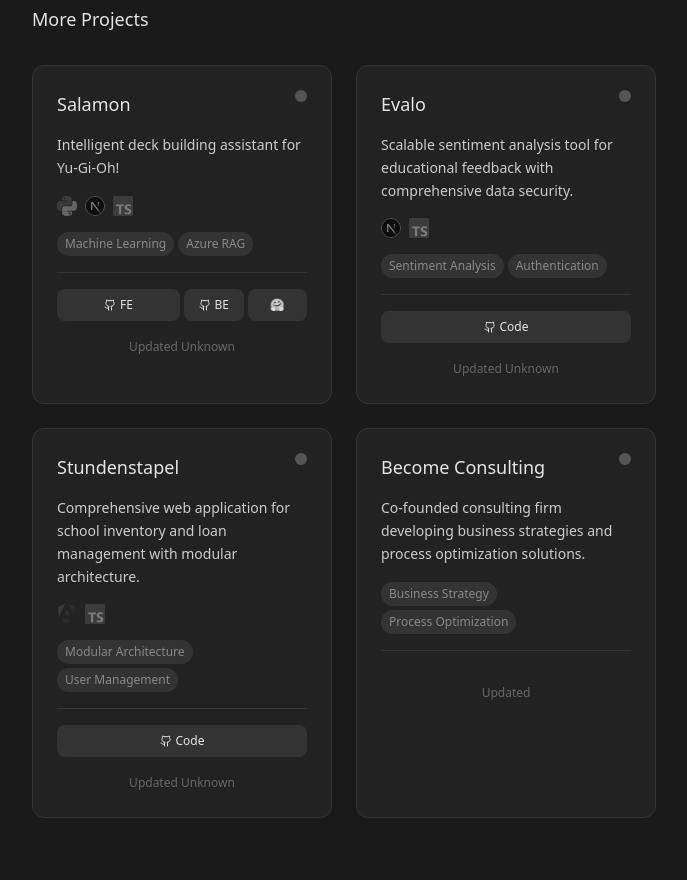
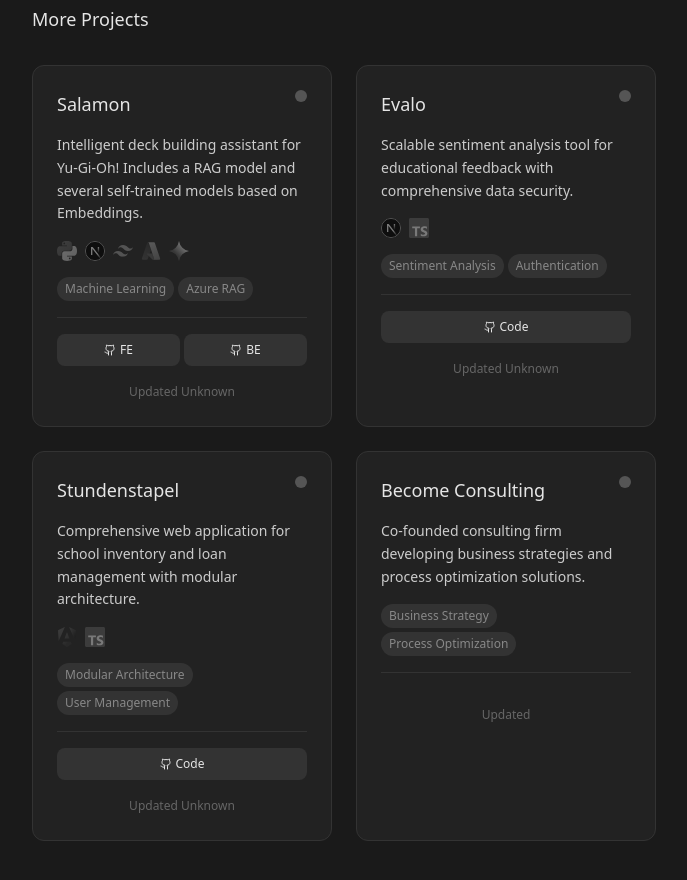
Before and after one commit to MosesCommitsFraud/msc, a Next.js app: page /projects in a window 1280 px wide. Shown: the part 1640-2520 px from the top of the page, without its empty margins (296-983 px from the left). Built offline with nearby package versions, Linux system fonts and the light colour scheme; no server answers.

Commit message:
adjusted layout again and added one project

```diff
--- a/app/projects/page.tsx
+++ b/app/projects/page.tsx
@@ -15,6 +15,8 @@ const AngularIcon = "/icons/angular.svg"
 const MySQLIcon = "/icons/mysql.svg"
 const TailwindIcon = "/icons/tailwindcss.svg"
 const JSONIcon = "/icons/json.svg"
+const AzureIcon = "/icons/azure.svg"
+const GeminiIcon = "/icons/gemini.svg"
 
 export default function ProjectsPage() {
   const [hoveredProject, setHoveredProject] = useState<string | null>(null)
@@ -91,11 +93,10 @@ export default function ProjectsPage() {
   const completedProjects = [
     {
       title: "Salamon",
-      description: "Intelligent deck building assistant for Yu-Gi-Oh!",
+      description: "Intelligent deck building assistant for Yu-Gi-Oh! Includes a RAG model and several self-trained models based on Embeddings.",
       repositories: {
-        frontend: "your-username/salamon-frontend",
-        backend: "your-username/salamon-backend",
-        huggingface: "your-username/salamon-model"
+        frontend: "MosesCommitsFraud/Salamon-Frontend",
+        backend: "MosesCommitsFraud/Salamon-Backend"
       },
       demoUrl: null,
       status: "completed",
@@ -103,9 +104,11 @@ export default function ProjectsPage() {
       technologies: [
         { name: "Python", icon: PythonIcon },
         { name: "Next.js", icon: NextJSIcon },
-        { name: "TypeScript", icon: TypeScriptIcon },
+        { name: "Tailwind", icon: TailwindIcon },
+        { name: "Azure RAG", icon: AzureIcon },
+        { name: "Gemini", icon: GeminiIcon }
       ],
-      highlights: ["Machine Learning", "Azure RAG", "Strategy AI"],
+      highlights: ["Machine Learning", "Azure RAG", "Gemini"],
       category: "ai",
     },
     {
@@ -398,8 +401,21 @@ export default function ProjectsPage() {
                   <div className="pt-4 border-t border-[#333] space-y-3">
                                         <div className="grid grid-cols-4 gap-1">
                       {(() => {
-                        const repoCount = Object.keys(project.repositories).length;
-                        const hasDemo = !!project.demoUrl;
+                        // Count total buttons that will be rendered
+                        const buttons = [];
+                        if (project.demoUrl) buttons.push('demo');
+                        if ((project.repositories as any).github) buttons.push('github');
+                        if ((project.repositories as any).frontend) buttons.push('frontend');
+                        if ((project.repositories as any).backend) buttons.push('backend');
+                        if ((project.repositories as any).huggingface) buttons.push('huggingface');
+
+                        const totalButtons = buttons.length;
+                        const colSpan = totalButtons === 1 ? 'col-span-4' :
+                                       totalButtons === 2 ? 'col-span-2' :
+                                       totalButtons === 3 ? 'col-span-1' : 'col-span-1';
+
+                        // For 3 buttons, make the first one span 2 columns
+                        const firstColSpan = totalButtons === 3 ? 'col-span-2' : colSpan;
 
                         return (
                           <>
@@ -415,11 +431,7 @@ export default function ProjectsPage() {
                                     }
                                   }
                                 }}
-                                className={`px-3 py-2 bg-[#333] hover:bg-[#444] rounded-lg text-xs text-[#e5e5e5] transition-colors flex items-center justify-center gap-1 ${
-                                  repoCount === 0 ? 'col-span-4' :
-                                  repoCount === 1 ? 'col-span-3' :
-                                  repoCount === 2 ? 'col-span-2' : 'col-span-1'
-                                }`}
+                                className={`px-3 py-2 bg-[#333] hover:bg-[#444] rounded-lg text-xs text-[#e5e5e5] transition-colors flex items-center justify-center gap-1 ${firstColSpan}`}
                               >
                                 <ExternalLink className="w-3 h-3" />
                                 Demo
@@ -428,23 +440,16 @@ export default function ProjectsPage() {
                             {(project.repositories as any).github && (
                               <button
                                 onClick={() => window.open(`https://github.com/${(project.repositories as any).github}`, '_blank')}
-                                className={`px-2 py-2 bg-[#333] hover:bg-[#444] rounded-lg text-xs text-[#e5e5e5] transition-colors flex items-center justify-center gap-1 ${
-                                  !hasDemo && repoCount === 1 ? 'col-span-4' :
-                                  !hasDemo && repoCount === 2 ? 'col-span-2' :
-                                  !hasDemo && repoCount === 3 ? 'col-span-1' : 'col-span-1'
-                                }`}
+                                className={`px-2 py-2 bg-[#333] hover:bg-[#444] rounded-lg text-xs text-[#e5e5e5] transition-colors flex items-center justify-center gap-1 ${project.demoUrl ? colSpan : firstColSpan}`}
                               >
                                 <Github className="w-3 h-3" />
-                                {!hasDemo && repoCount === 1 ? <span>Code</span> : ''}
+                                {totalButtons === 1 ? <span>Code</span> : ''}
                               </button>
                             )}
                             {(project.repositories as any).frontend && (
                               <button
                                 onClick={() => window.open(`https://github.com/${(project.repositories as any).frontend}`, '_blank')}
-                                className={`px-2 py-2 bg-[#333] hover:bg-[#444] rounded-lg text-xs text-[#e5e5e5] transition-colors flex items-center justify-center gap-1 ${
-                                  !hasDemo && repoCount === 2 ? 'col-span-2' :
-                                  !hasDemo && repoCount === 3 ? 'col-span-2' : 'col-span-1'
-                                }`}
+                                className={`px-2 py-2 bg-[#333] hover:bg-[#444] rounded-lg text-xs text-[#e5e5e5] transition-colors flex items-center justify-center gap-1 ${colSpan}`}
                               >
                                 <Github className="w-3 h-3" />
                                 <span>FE</span>
@@ -453,9 +458,7 @@ export default function ProjectsPage() {
                             {(project.repositories as any).backend && (
                               <button
                                 onClick={() => window.open(`https://github.com/${(project.repositories as any).backend}`, '_blank')}
-                                className={`px-2 py-2 bg-[#333] hover:bg-[#444] rounded-lg text-xs text-[#e5e5e5] transition-colors flex items-center justify-center gap-1 ${
-                                  !hasDemo && repoCount === 3 ? 'col-span-1' : 'col-span-1'
-                                }`}
+                                className={`px-2 py-2 bg-[#333] hover:bg-[#444] rounded-lg text-xs text-[#e5e5e5] transition-colors flex items-center justify-center gap-1 ${colSpan}`}
                               >
                                 <Github className="w-3 h-3" />
                                 <span>BE</span>
@@ -464,7 +467,7 @@ export default function ProjectsPage() {
                             {(project.repositories as any).huggingface && (
                               <button
                                 onClick={() => window.open(`https://huggingface.co/${(project.repositories as any).huggingface}`, '_blank')}
-                                className="px-2 py-2 bg-[#333] hover:bg-[#444] rounded-lg text-xs text-[#e5e5e5] transition-colors flex items-center justify-center gap-1 col-span-1"
+                                className={`px-2 py-2 bg-[#333] hover:bg-[#444] rounded-lg text-xs text-[#e5e5e5] transition-colors flex items-center justify-center gap-1 ${colSpan}`}
                               >
                                 <span style={{ filter: 'grayscale(100%)' }}>🤗</span>
                               </button>
```
